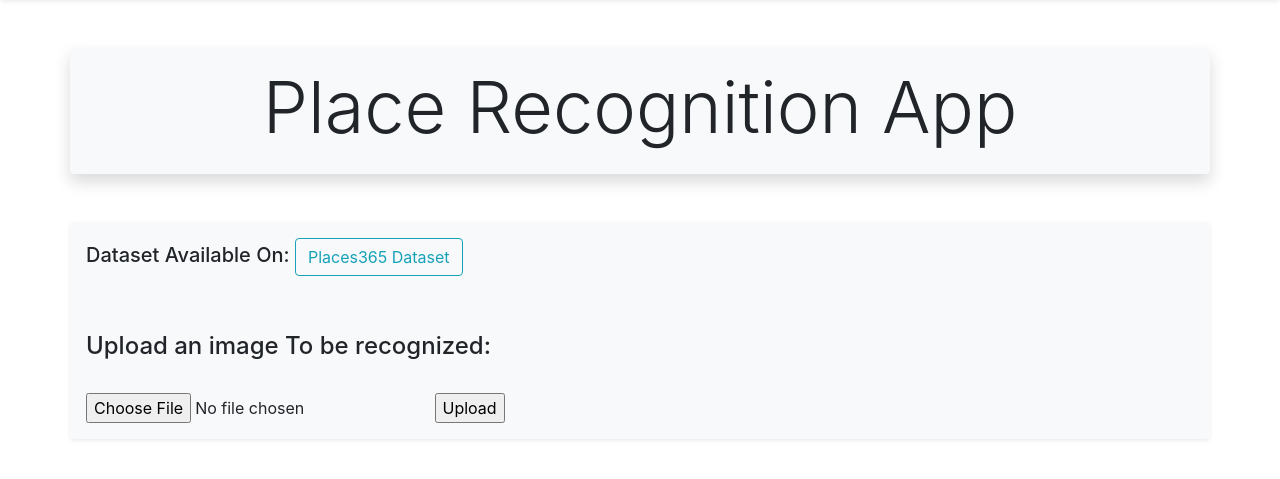
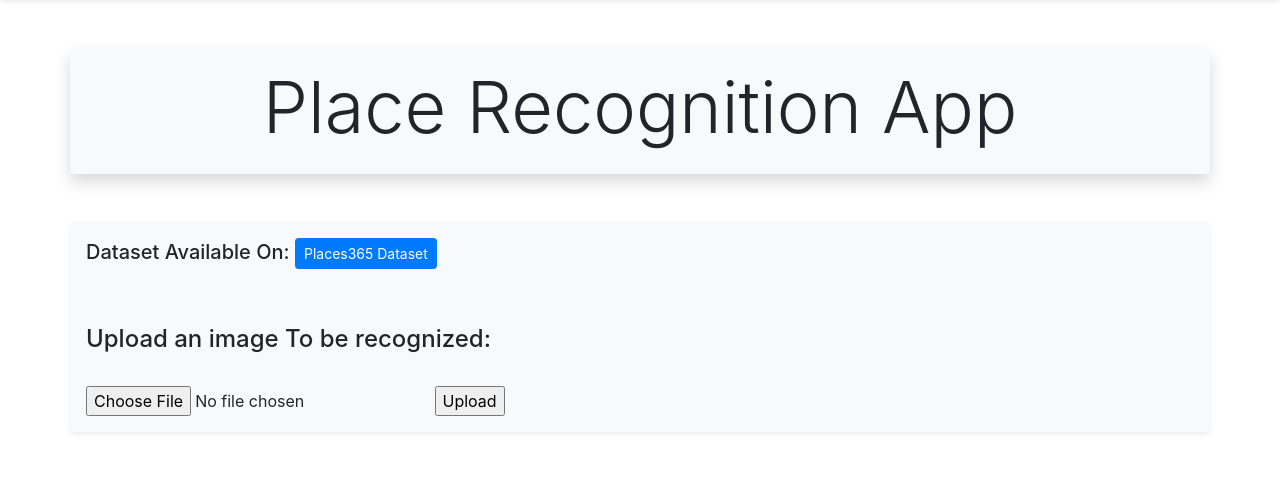
Before and after one commit to tejas-trivedi/Place_recognition_app, a Flask app: page / in a window 1280 px wide. Shown: the part 72-551 px from the top of the page. Run offline with Flask 2, Linux system fonts and the light colour scheme; some libraries are stand-ins or nearby versions.

Commit message:
template changes

```diff
--- a/templates/home.html
+++ b/templates/home.html
@@ -41,7 +41,7 @@
         <div class="container shadow-sm p-3 mb-5 bg-light rounded">
             <div class="jumbotron-white">
                 <h5 style="text-align: left;">Dataset Available On:
-                    <a href="https://www.tensorflow.org/datasets/catalog/places365_small"> <button type="button" class="btn btn-outline-info">Places365 Dataset</button></a>
+                    <a href="https://www.tensorflow.org/datasets/catalog/places365_small"> <button type="button" class="btn btn-primary btn-sm">Places365 Dataset</button></a>
                 </h5>
                 <br/>
                 <br/>
--- a/templates/success.html
+++ b/templates/success.html
@@ -40,7 +40,7 @@
         <div class="container shadow-sm p-3 mb-5 bg-light rounded">
             <div class="jumbotron-white">
                 <h5 style="text-align: left;">Dataset Available On:
-                    <a href="https://www.tensorflow.org/datasets/catalog/places365_small"> <button type="button" class="btn btn-outline-info">Places365 Dataset</button></a>
+                    <a href="https://www.tensorflow.org/datasets/catalog/places365_small"> <button type="button" class="btn btn-primary btn-sm">Places365 Dataset</button></a>
                 </h5>
                 <h4 style="text-align: left;">Recognised Place can be:
                     <p>
@@ -49,10 +49,6 @@
                     <p>
                         <h6>2. {{ label2 }}</h6>
                     </p>
-                    <p>
-                        <h6>3. {{ label3 }}</h6>
-                    </p>
-
 
                 </h4>
 
```
